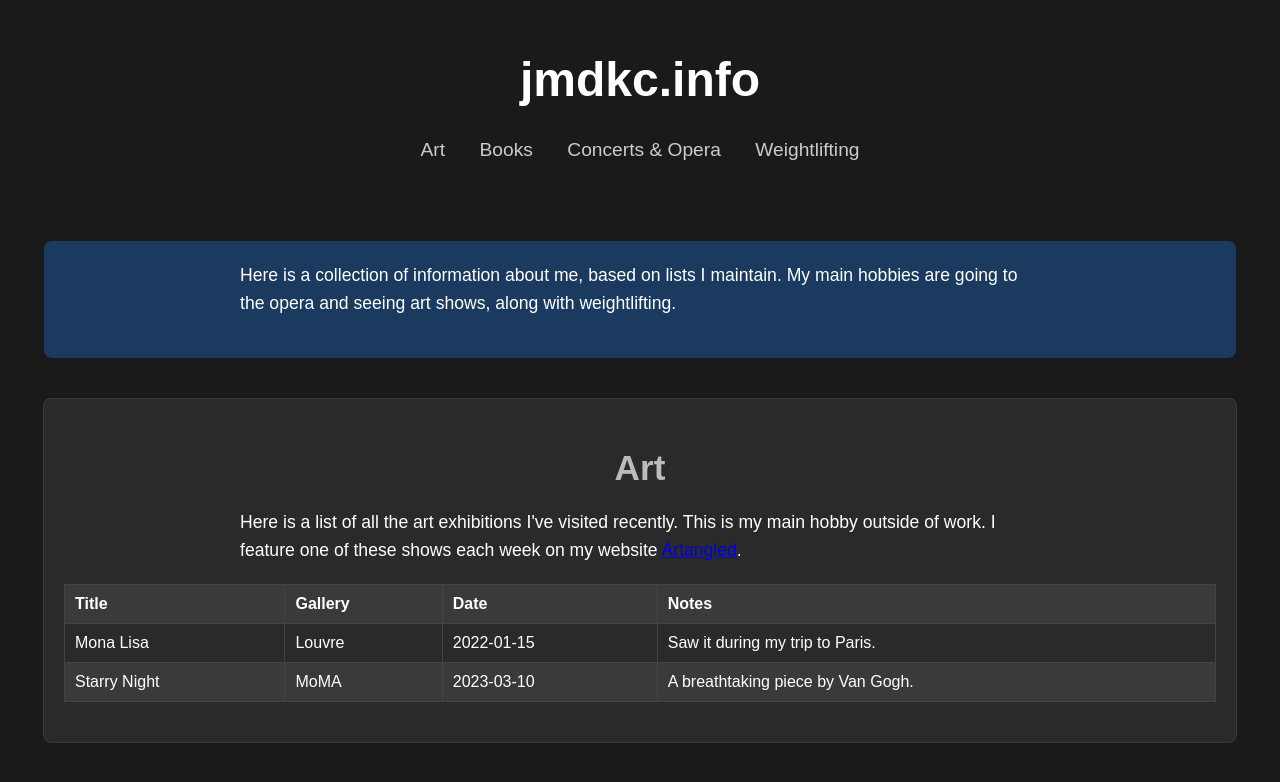
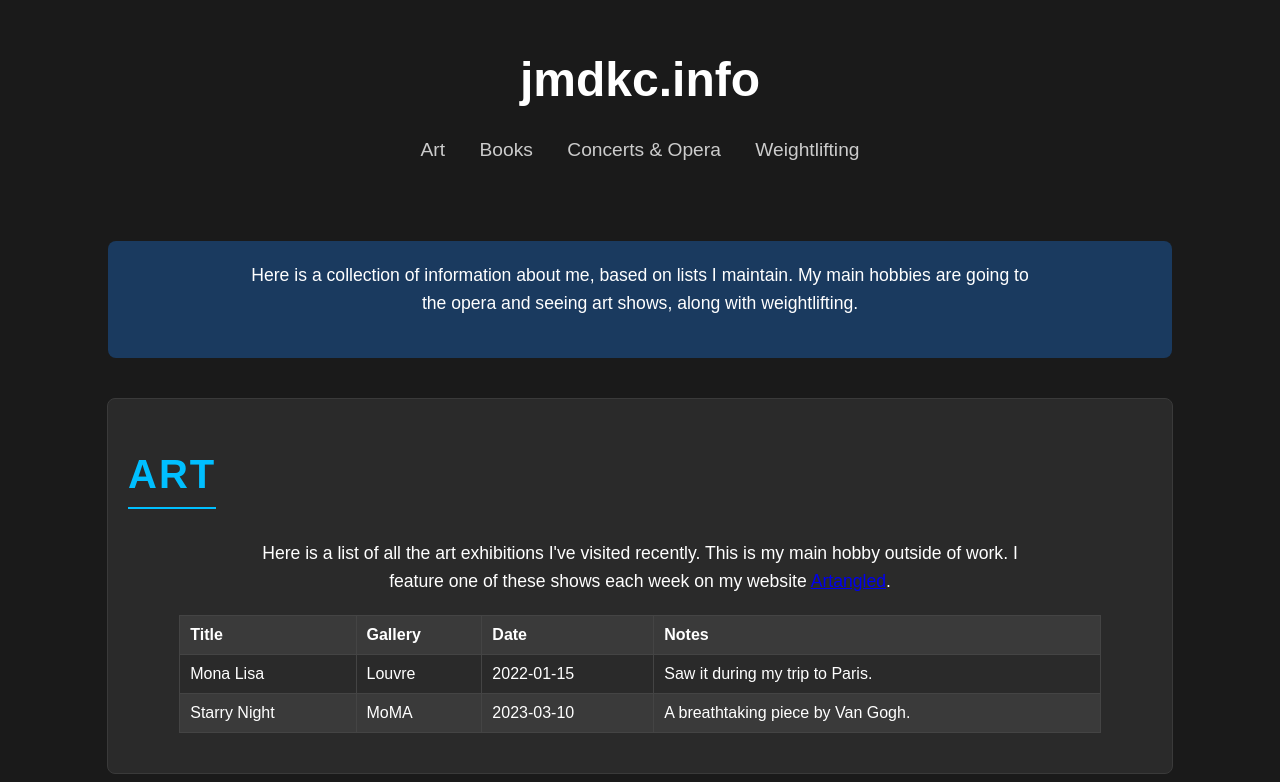
Before and after one commit to JMDKC/jmdkc-info, a website: page index.html in a window 1280 px wide. Shown: the top 782 px of the page. Drawn offline with Linux system fonts and the light colour scheme.

Commit message:
changed tables and section titles

```diff
--- a/styles.css
+++ b/styles.css
@@ -7,26 +7,37 @@ body {
     padding: 0;
 }
 
+/* Section Titles */
 h2 {
-    font-size: 2em;
+    font-size: 2.5em;
+    text-align: center;
+    margin-bottom: 30px;
+    color: #00bfff; /* Bright, eye-catching color */
+    text-transform: uppercase;
+    letter-spacing: 2px;
+    border-bottom: 2px solid #00bfff; /* Adds a line under the title */
+    display: inline-block;
+    padding-bottom: 10px;
+}
+
+/* Subtitle (smaller headers) */
+h3 {
+    font-size: 1.8em;
     text-align: center;
     margin-bottom: 20px;
+    color: #00bfff; /* Matching the section title color */
 }
 
-h3 {
-    font-size: 1.5em;
-    text-align: center;
-    margin-bottom: 10px;
-}
-
+/* Paragraph Styling */
 p {
     font-size: 1.1em;
     line-height: 1.6;
     max-width: 800px;
     margin: 0 auto 20px;
+    text-align: center;
 }
 
-/* Centering the reset link */
+/* Reset Link */
 .reset-container {
     text-align: center;
     margin-top: 10px;
@@ -45,35 +56,31 @@ p {
     color: #ffffff;
 }
 
-/* Enhancing Sections */
+/* Section Containers */
 section {
     margin: 40px auto;
     padding: 20px;
-    max-width: 90%;
+    max-width: 80%; /* Slightly narrower to fit the page better */
     border-radius: 8px;
 }
 
 #intro-section {
-    background-color: #1a3a5f; /* Slightly lighter background for differentiation */
+    background-color: #1a3a5f; /* Differentiated background */
     color: #ffffff;
+    text-align: center;
 }
 
 #art-section, #books-section, #concerts-section, #weightlifting-section {
-    background-color: #2a2a2a; /* Darker sections */
+    background-color: #2a2a2a; /* Darker background for other sections */
     color: #ffffff;
     border: 1px solid #3a3a3a;
 }
 
-#art-section h2, #books-section h2, #concerts-section h2, #weightlifting-section h2 {
-    font-size: 2.2em;
-    color: #bbbbbb;
-}
-
 /* Table Styles */
 table {
-    width: 100%;
+    width: 90%; /* Slightly narrower than the section */
     border-collapse: collapse;
-    margin: 20px 0;
+    margin: 20px auto;
 }
 
 th, td {
@@ -95,7 +102,7 @@ tbody tr:nth-child(even) {
     background-color: #3a3a3a;
 }
 
-/* Header styles */
+/* Header Styles */
 .header {
     text-align: center;
     padding: 20px;
@@ -106,7 +113,7 @@ tbody tr:nth-child(even) {
     color: #ffffff;
 }
 
-/* Navigation styles */
+/* Navigation Styles */
 .contents {
     list-style-type: none;
     padding: 0;
```
